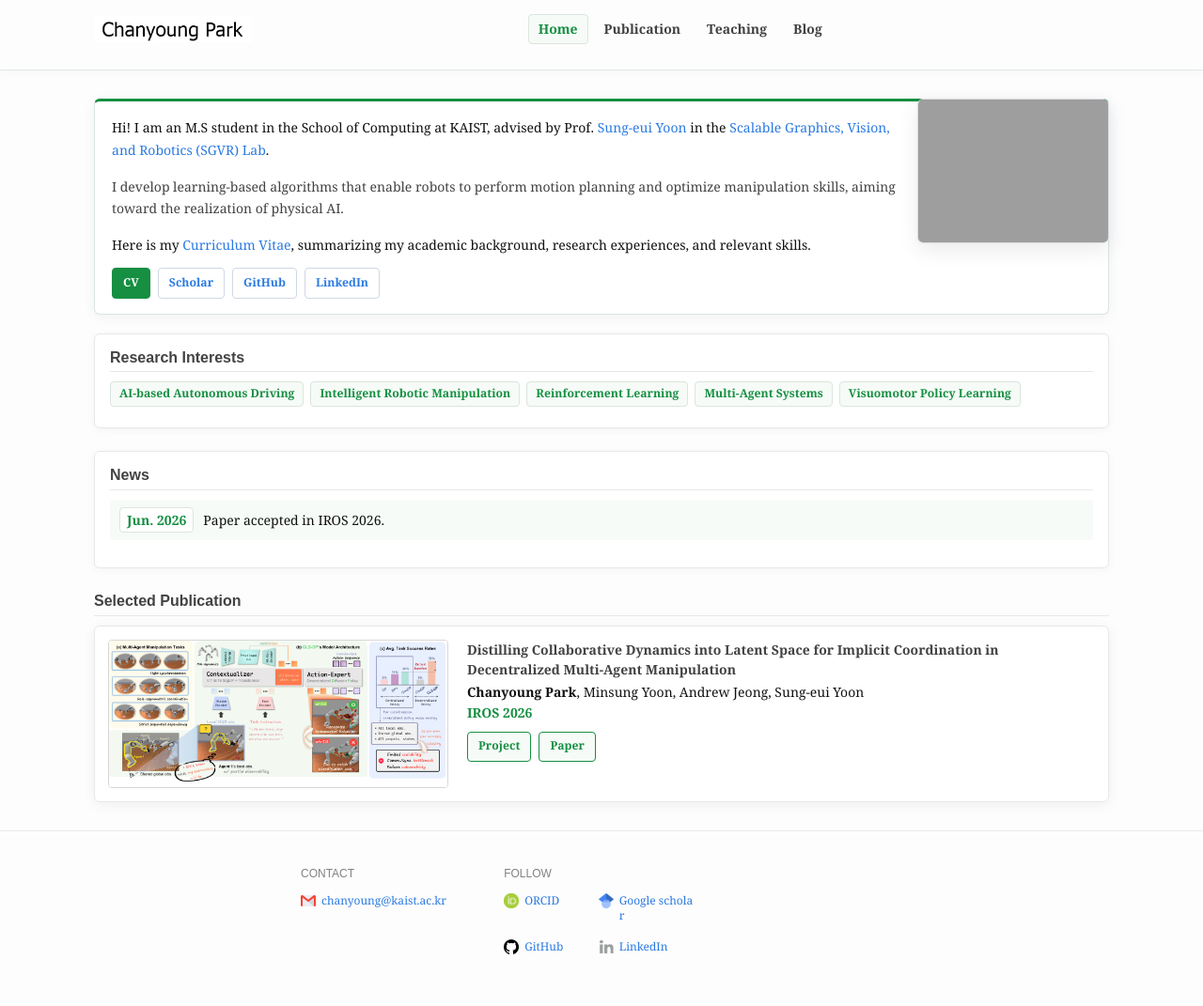
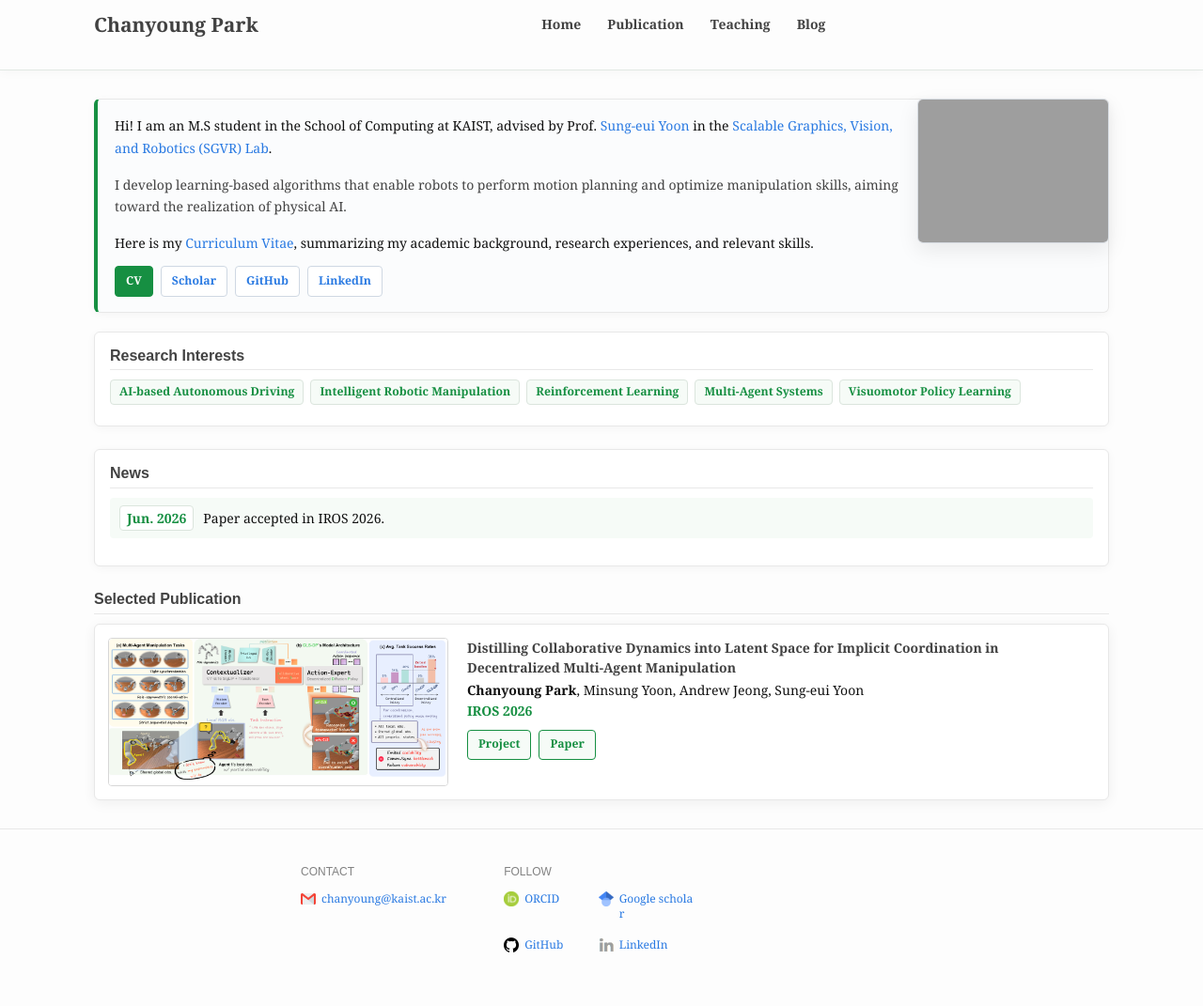
Before and after one commit to cosdeneb/cosdeneb.github.io, a Jekyll site: the page built from index.md, in a window 1280 px wide. Shown: the whole page at 94% size. Built offline with Jekyll 4.4.1, drawn with Linux system fonts in a browser that asks for light colours.

Commit message:
Simplify header and align homepage buttons

```diff
--- a/_config.yml
+++ b/_config.yml
@@ -67,4 +67,4 @@
   - vendor/ruby/
 
 # Used for defeating caching
-version: 4
+version: 5
--- a/_includes/header.html
+++ b/_includes/header.html
@@ -1,7 +1,7 @@
 <header class="site-header">
   <div class="wrapper">
     <a class="site-title" href="{{ "" | prepend: site.baseurl | prepend: site.url }}/">
-      <img src="{{ "/assets/img/title_cy.png" | absolute_url }}" alt="{{ site.title }}" />
+      {{ site.title }}
     </a>
 
     <nav class="site-nav">
@@ -14,12 +14,8 @@
           {% else %}
             {% assign page_link = "/" | append: nav_page.name | downcase %}
           {% endif %}
-          {% assign active_class = "" %}
-          {% if page.url == page_link or page.slug == page_link %}
-            {% assign active_class = " active" %}
-          {% endif %}
           {% assign page_link = page_link | absolute_url %}
-          <a class="page-link{{ active_class }}" href="{{ page_link }}">
+          <a class="page-link" href="{{ page_link }}">
             {{ nav_page.name }}
           </a>
         {% endfor %}
--- a/_sass/_layout.scss
+++ b/_sass/_layout.scss
@@ -26,22 +26,23 @@
 }
 
 .site-title {
-  font-size: 26px;
+  font-size: 21px;
+  font-weight: bold;
   line-height: 1;
-  letter-spacing: -1px;
+  letter-spacing: 0;
   float: none;
   display: flex;
   align-items: center;
   padding: 8px 0;
 
-  img {
-    display: block;
-    height: 30px;
-  }
-
   &,
   &:visited {
     color: $grey-color-dark;
+  }
+
+  &:hover {
+    color: $text-color;
+    text-decoration: none;
   }
 }
 
@@ -78,16 +79,10 @@
     }
 
     &:hover {
-      color: #168f42;
+      color: $text-color;
       text-decoration: none;
-      background-color: #f6fbf7;
-      border-color: #dbe5dd;
-    }
-
-    &.active {
-      color: #168f42;
-      background-color: #f6fbf7;
-      border-color: #dbe5dd;
+      background-color: #f7f9fb;
+      border-color: $grey-color-light;
     }
   }
 
--- a/_sass/_site.scss
+++ b/_sass/_site.scss
@@ -25,11 +25,11 @@
 .home-intro {
   margin-bottom: 18px;
   padding: 16px 18px;
-  border: 1px solid #dbe5dd;
-  border-top: 3px solid #168f42;
+  border: 1px solid $grey-color-light;
+  border-left: 4px solid #168f42;
   border-radius: 6px;
-  background-color: #fff;
-  box-shadow: 0 3px 14px rgba(0, 0, 0, 0.05);
+  background-color: #fbfcfd;
+  box-shadow: 0 2px 10px rgba(0, 0, 0, 0.04);
 
   p:last-of-type {
     margin-bottom: 0;
@@ -39,6 +39,7 @@
 .home-actions {
   display: flex;
   flex-wrap: wrap;
+  justify-content: flex-start;
   gap: 8px;
   margin-top: 12px;
 }
```
